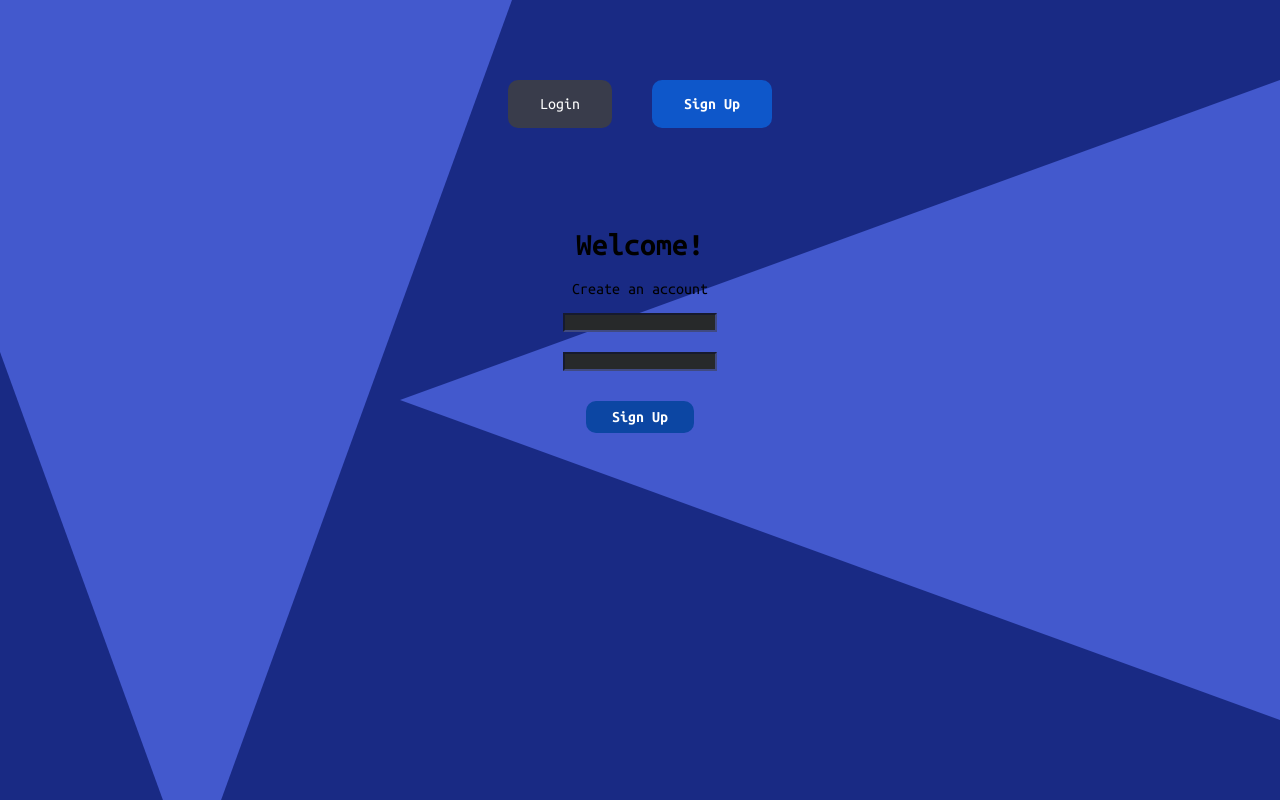
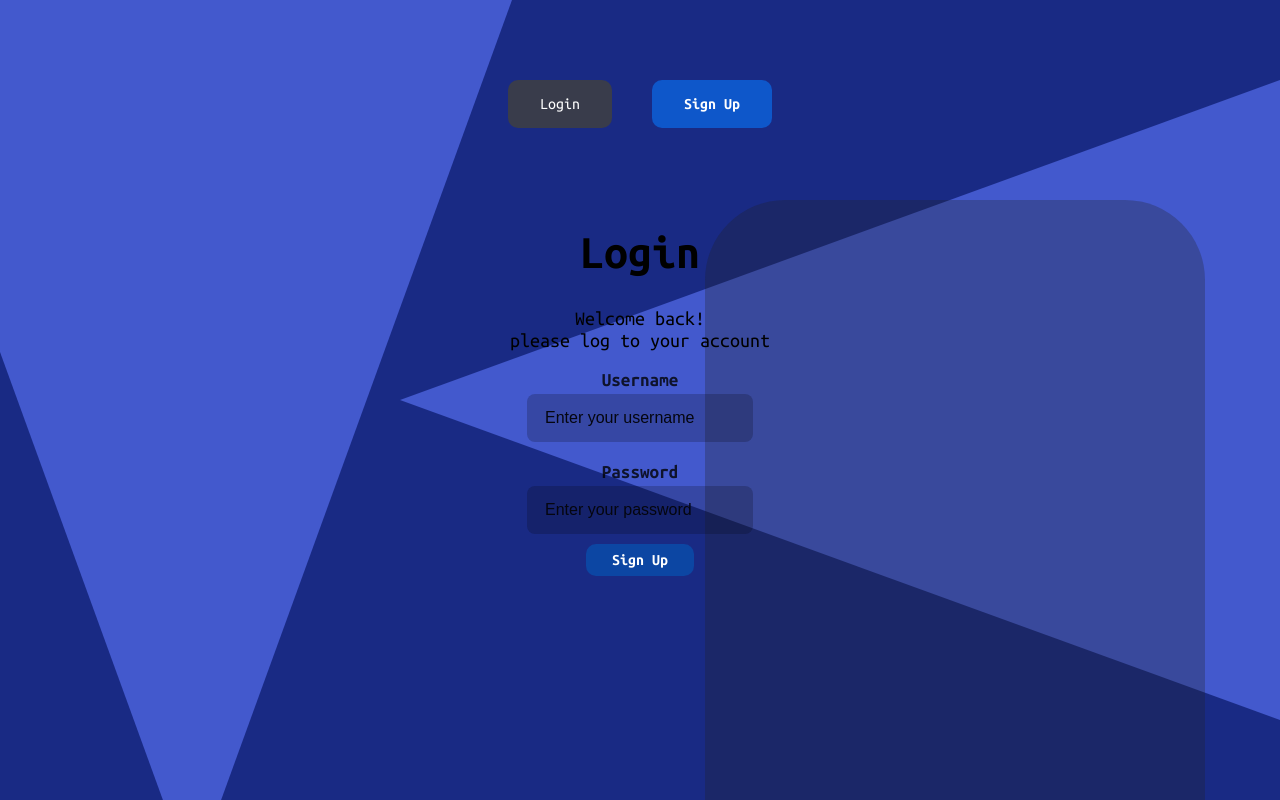
Before and after one commit to raisfeld-ori/Ksed, a React (Vite) app: page /signup in a window 1280 px wide. Built offline with nearby package versions, Linux system fonts and the light colour scheme.

Commit message:
Login/Signup first UX done

```diff
--- a/src/pages/login/login.css
+++ b/src/pages/login/login.css
@@ -171,6 +171,7 @@
     font-weight: bold;
     color: #000000c9;
     transition: color .3s cubic-bezier(.25,.01,.25,1) 0s;
+    margin-top: 20px;
   }
 
   .input:hover, .input:focus, .input-group:hover .input {
--- a/src/pages/login/login.tsx
+++ b/src/pages/login/login.tsx
@@ -27,10 +27,11 @@ function login(){
         return <div id='background'>
 
         <div className='square'></div>
+        <div className='triangle down'></div>
+        <div className='triangle left'></div>
         <button className='upperbutton' aria-current={true} onClick={() => navigate("/")}>Login</button>
                 <button className='upperbutton' aria-current={false} onClick={() => navigate("/signup")}>Sign Up</button>
-            <div className='triangle down'></div>
-            <div className='triangle left'></div>
+
             <div id='menu'>
 
                 <div id='form'>
--- a/src/pages/login/signup.tsx
+++ b/src/pages/login/signup.tsx
@@ -13,6 +13,7 @@ function login(){
     }
 
     return <div id='background'>
+                <div className='square'></div>
         <div className='triangle down'></div>
         <div className='triangle left'></div>
         <div id='menu'>
@@ -20,12 +21,21 @@ function login(){
             <button className='upperbutton' aria-current={true} onClick={() => navigate("/signup")}>Sign Up</button>
 
             <div id='form'>
-                <h1>Welcome!</h1>
-                <p>Create an account</p>
-                <input onChange={e => setname(e.currentTarget.value)}></input>
-                <br />
-                <input onChange={e => setpassword(e.currentTarget.value)}></input>
-                <br />
+            <h1 id='welcome_login'>Login</h1>
+            <p id='plslogin'>Welcome back! <td></td> please log to your account</p>
+
+                <div className="input-group">
+                    <label className="label">Username</label>
+                     <input onChange={e => setname(e.currentTarget.value)} autoComplete="off" name="info" id="info" className="input" placeholder='Enter your username' type="info" />
+                    <div ></div>
+                     </div>
+
+                <div className="input-group">
+                    <label className="label">Password</label>
+                     <input onChange={e => setpassword(e.currentTarget.value)} autoComplete="off" name="info" id="info" className="input" placeholder='Enter your password' type="info" />
+                    <div ></div>
+                     </div>
+
                 <button className='signup_login_button_main_menu' onClick={authenticate}>Sign Up</button>
             </div>
         </div>
```
